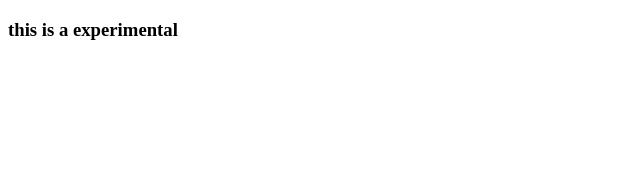
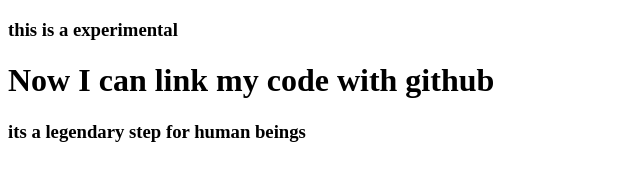
Before and after one commit to RikuEEE/html01-repo, a plain HTML site: page index.html in a window 1280 px wide. Shown: the whole page, without its empty margins (0-640 px from the left). Drawn offline with Linux system fonts and the light colour scheme.

Commit message:
added something

```diff
--- a/index.html
+++ b/index.html
@@ -8,5 +8,7 @@
   </head>
   <body>
     <h3>this is a experimental</h3>
+    <h1>Now I can link my code with github</h1>
+    <h3>its a legendary step for human beings</h3>
   </body>
 </html>
```
